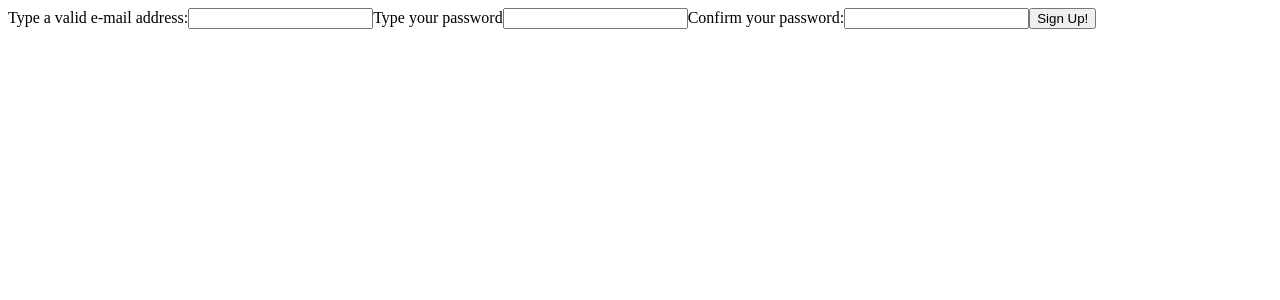
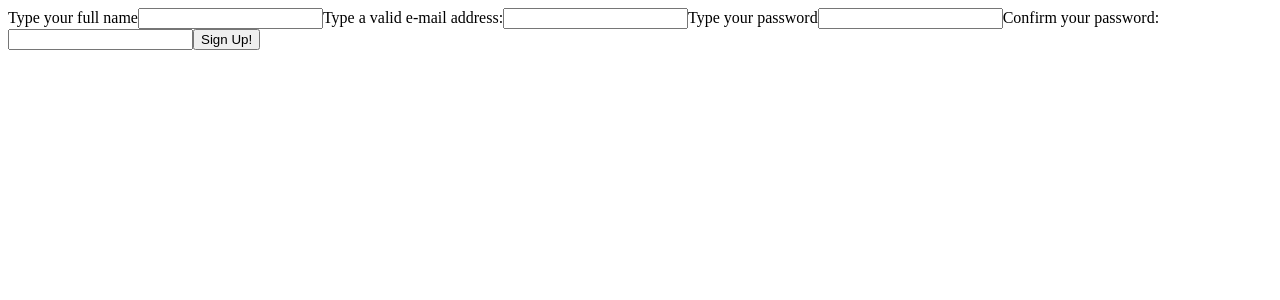
Before and after one commit to Tute24/user-authentication-system, a React (Vite) app: page /register in a window 1280 px wide. Shown: the top 300 px of the page. Built offline with nearby package versions, Linux system fonts and the light colour scheme.

Commit message:
feat:added the username input to make the application a little bit more realistic

```diff
--- a/frontend/interfacePages/Dashboard.jsx
+++ b/frontend/interfacePages/Dashboard.jsx
@@ -31,7 +31,7 @@ export default function Dashboard(){
                 // For the isAuthenticated middleware to check the requisition, that token has to be passed on the req's headers
             }})
             const userData = getResponse.data.user
-                setDisplay(userData.email)
+                setDisplay(userData.username)
         }catch(error){
             console.error("Error fetching data")
             setDisplay('Error')
@@ -142,7 +142,7 @@ function handleDeleteInputChange(e){
             <nav >
                 <button type="button" onClick={handleLogout}>Logout</button>
             </nav>
-            <h2>Welcome to your dashboard page: <span>{display}</span>  </h2>
+            <h2>Welcome to your dashboard page, <span>{display}!</span>  </h2>
 
             <div>
                 <button type="button" onClick = {handleUpdateButton} >Update User Info</button>
--- a/frontend/interfacePages/Login.jsx
+++ b/frontend/interfacePages/Login.jsx
@@ -10,8 +10,6 @@ const [loginUserData,setloginUserData] = useState({
 })
 
 const navigate = useNavigate()
-
-const [authenticatedRoute, setAuthenticatedRoute] = useState('')
 
 const [statusMessage,setStatusMessage] = useState('')
 
--- a/frontend/interfacePages/Register.jsx
+++ b/frontend/interfacePages/Register.jsx
@@ -5,6 +5,7 @@ import { useNavigate } from "react-router-dom"
 export default function Register(){
 
 const [registeredUserData,setRegisteredUserData] = useState({
+        username:"",
         email: "",
         password:""
 })
@@ -55,12 +56,14 @@ async function handleFormSubmit(e){
     return(
         <>
             <form onSubmit={handleFormSubmit} >
-                <label htmlFor="newemail">Type a valid e-mail address:</label>
-                <input type="email" id="newemail" name="email" value={registeredUserData.email} onChange={handleInputChange}/>
-                <label htmlFor="newpassword">Type your password</label>
-                <input id="newpassword" name="password" type="password" value={registeredUserData.password} onChange={handleInputChange} />
-                <label htmlFor="newpasswordauth">Confirm your password:</label>
-                <input type="password" name="newpasswordauth" value={confirmPassword} onChange={handleConfirmPassword} />
+                <label htmlFor="newUser">Type your full name</label>
+                <input type="text" id="newUser" name="username" value={registeredUserData.username} onChange={handleInputChange} required/>
+                <label htmlFor="newEmail">Type a valid e-mail address:</label>
+                <input type="email" id="newEmail" name="email" value={registeredUserData.email} onChange={handleInputChange} required/>
+                <label htmlFor="newPassword">Type your password</label>
+                <input id="newPassword" name="password" type="password" value={registeredUserData.password} onChange={handleInputChange} required />
+                <label htmlFor="newPasswordauth">Confirm your password:</label>
+                <input type="password" name="newPasswordauth" value={confirmPassword} onChange={handleConfirmPassword} required />
                 <button type="submit" id="registerButton">Sign Up!</button>
             </form>
             <div>
```
Also changed, not shown: 2 other files (tests, documents, lock files or other folders).
